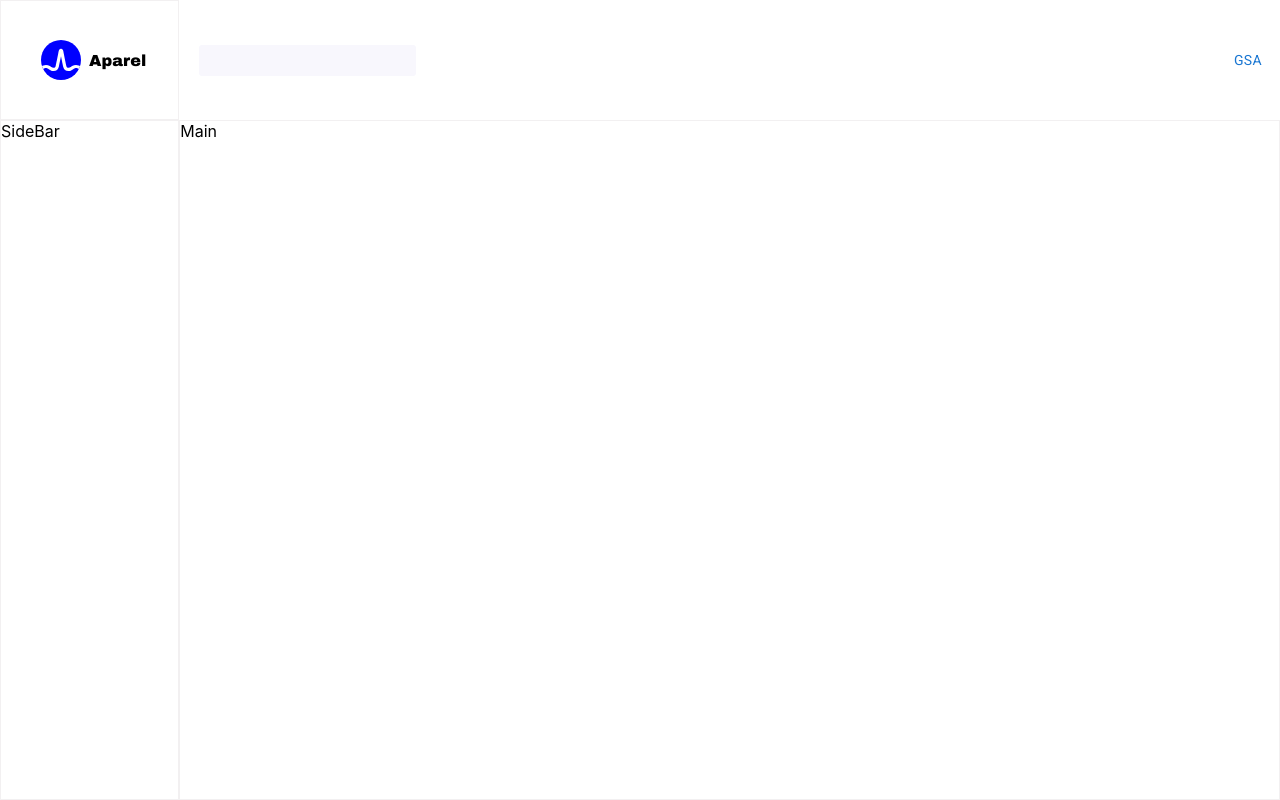
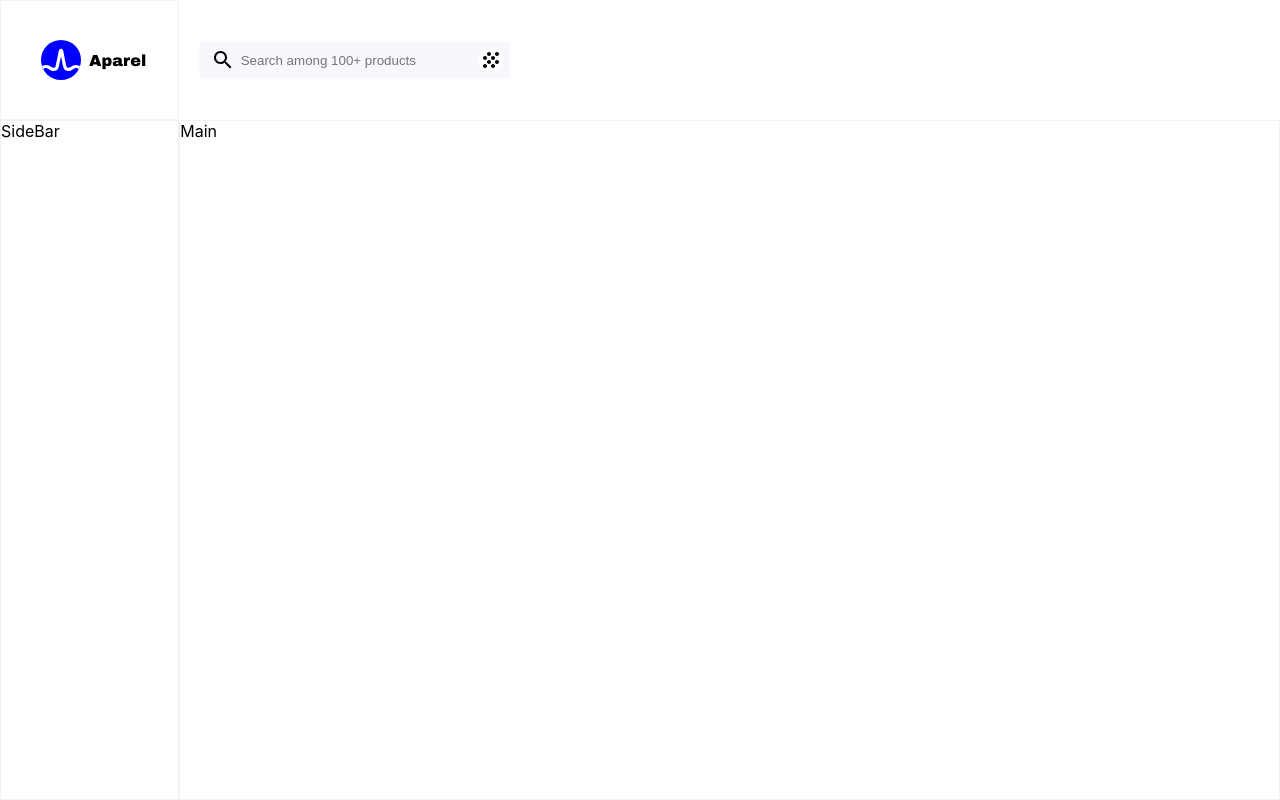
Before and after one commit to okeresamuel/Complete-Ecommerce-and-Admin-dashboard, a React (Create React App) app in the folder e-commerce/: page / in a window 1280 px wide. Built offline with nearby package versions, Linux system fonts and the light colour scheme.

Commit message:
Create Search bar

```diff
--- a/e-commerce/src/components/Header/Header.css
+++ b/e-commerce/src/components/Header/Header.css
@@ -6,11 +6,28 @@
     align-items: center;
 }
 .search__box{
+    display: flex;
+    justify-content: space-evenly;
+    align-items: center;
     margin:20px;
-    padding:8px;
-    border: none;
-    outline: none;
+    padding:6px 3px 6px 8px;
     border-radius:3px;
-    width: 217px;
+    width: 300px;
     background-color: hsl(252deg 56% 98%);
 }
+.search__Input{
+ border:none;
+ outline:none;
+ width: 237px;
+ background-color: hsl(252deg 56% 98%)
+}
+
+.search__Icon{
+ cursor:pointer;
+}
+
+.Grain__Icon{
+    background-color: white;
+    border-radius:50%;
+    cursor:pointer;
+}
--- a/e-commerce/src/components/Header/Header.js
+++ b/e-commerce/src/components/Header/Header.js
@@ -1,12 +1,14 @@
+import SearchIcon from '@mui/icons-material/Search';
+import GrainIcon from '@mui/icons-material/Grain';
 import './Header.css'
-import Button from '@mui/material/Button';
-
-
 
 const Header = () => {
     return (<div id='header'>
-      <input className="search__box"  type="search"></input>
-      <Button>gsa</Button>
+      <div className="search__box">
+      <SearchIcon className='search__Icon' />
+      <input className='search__Input' type="search" placeholder='Search among 100+ products'></input>
+      <GrainIcon className='Grain__Icon' />
+      </div>
     </div>)
 }
 
```
